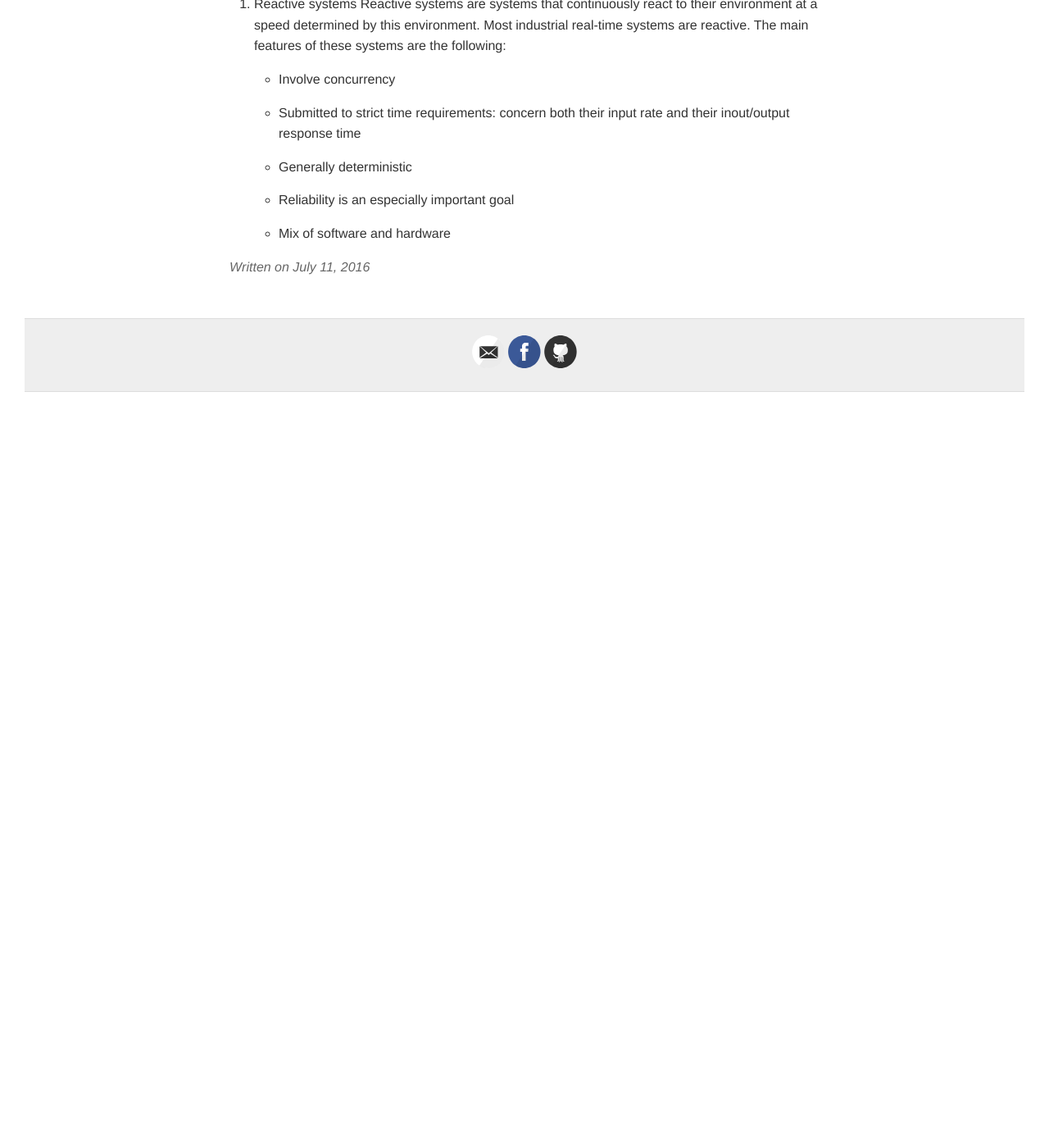
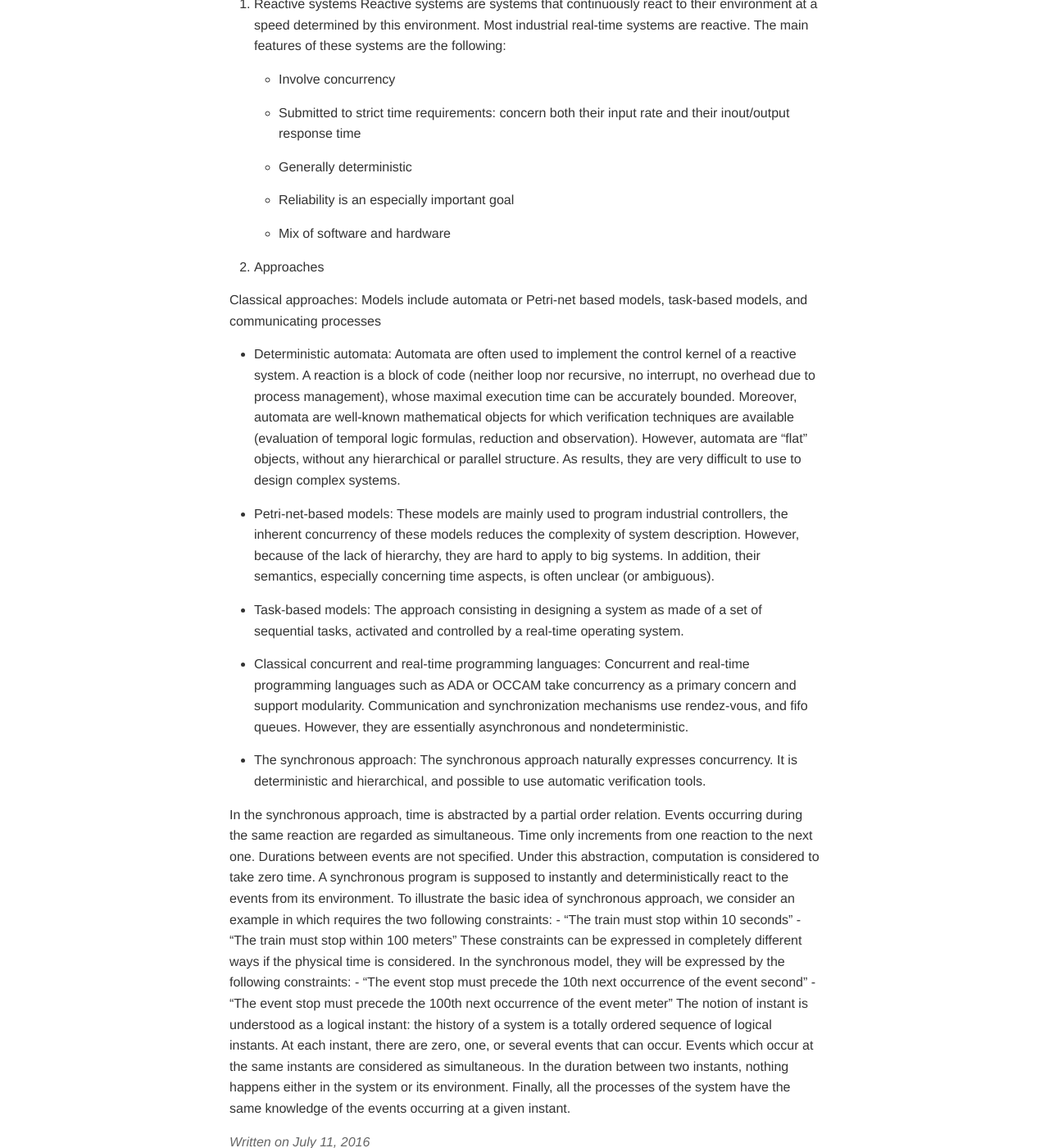
Before and after one commit to channgo2203/channgo2203.github.io, a Jekyll site: the page built from _posts/2016-07-11-synchronousprogramming.md, in a window 1280 px wide and 1400 px high, scrolled down 1068 px. Shown: the whole window at 82% size. Built offline with Jekyll 4.4.1, drawn with Linux system fonts in a browser that asks for light colours; comment, search, counter and statistics services are not loaded; before the commit the page ends 1576 px from its top, so only the background shows below that.

Commit message:
Updated 2016-07-11-synchronousprogramming.md

```diff
--- a/_posts/2016-07-11-synchronousprogramming.md
+++ b/_posts/2016-07-11-synchronousprogramming.md
@@ -31,3 +31,35 @@ Reactive systems are systems that continuously react to their environment at a s
 - Generally deterministic
 - Reliability is an especially important goal
 - Mix of software and hardware
+
+3. Approaches
+
+Classical approaches: Models include automata or Petri-net based models, task-based models, and communicating processes
+- Deterministic automata: Automata are often used to implement the control kernel of a reactive system. A reaction is a block of code (neither loop nor recursive, no interrupt, no overhead due to process management), whose maximal execution time can be accurately bounded. Moreover, automata are well-known mathematical objects for which verification techniques are available (evaluation of temporal logic formulas, reduction and observation). However, automata are "flat" objects, without any hierarchical or parallel structure. As results, they are very difficult to use to design complex systems.
+- Petri-net-based models: These models are mainly used to program industrial controllers, the inherent concurrency of these models reduces the complexity of system description. However, because of the lack of hierarchy, they are hard to apply to big systems. In addition, their semantics, especially concerning time aspects, is often unclear (or ambiguous).
+- Task-based models: The approach consisting in designing a system as made of a set of sequential tasks, activated and controlled by a real-time operating system.
+- Classical concurrent and real-time programming languages: Concurrent and real-time
+programming languages such as ADA or OCCAM take concurrency as a primary
+concern and support modularity. Communication and synchronization mechanisms use
+rendez-vous, and fifo queues. However, they are essentially asynchronous and nondeterministic.
+- The synchronous approach: The synchronous approach naturally expresses concurrency. It is deterministic and hierarchical, and possible to use automatic verification tools.
+
+In the synchronous approach, time is abstracted by a partial order relation.
+Events occurring during the same reaction are regarded as simultaneous. Time only increments
+from one reaction to the next one. Durations between events are not specified. Under
+this abstraction, computation is considered to take zero time. A synchronous program is
+supposed to instantly and deterministically react to the events from its environment. To
+illustrate the basic idea of synchronous approach, we consider an example in which
+requires the two following constraints:
+	- “The train must stop within 10 seconds”
+	- “The train must stop within 100 meters”
+These constraints can be expressed in completely different ways if the physical time is
+considered. In the synchronous model, they will be expressed by the following constraints:
+	- “The event stop must precede the 10th next occurrence of the event second”
+	- “The event stop must precede the 100th next occurrence of the event meter”
+The notion of instant is understood as a logical instant: the history of a system is a totally
+ordered sequence of logical instants. At each instant, there are zero, one, or several events
+that can occur. Events which occur at the same instants are considered as simultaneous. In
+the duration between two instants, nothing happens either in the system or its environment.
+Finally, all the processes of the system have the same knowledge of the events occurring at
+a given instant.
```
